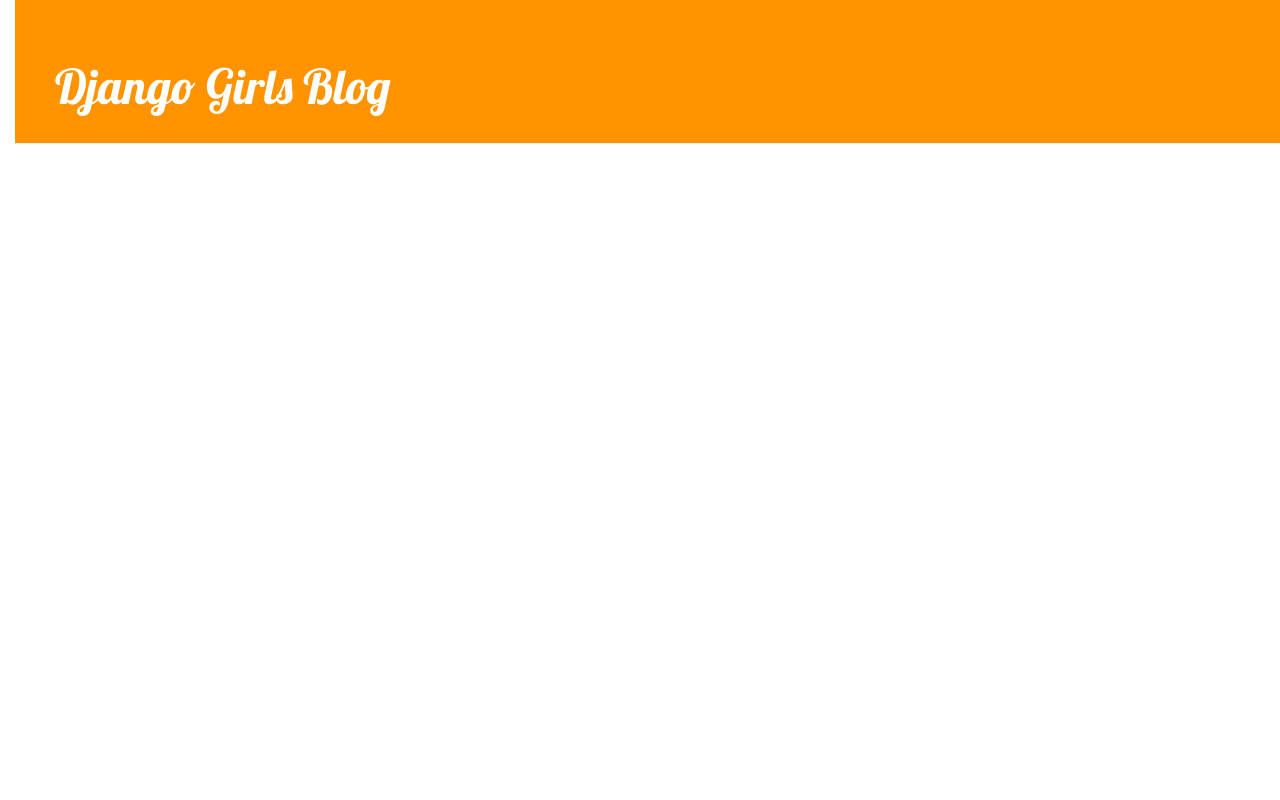
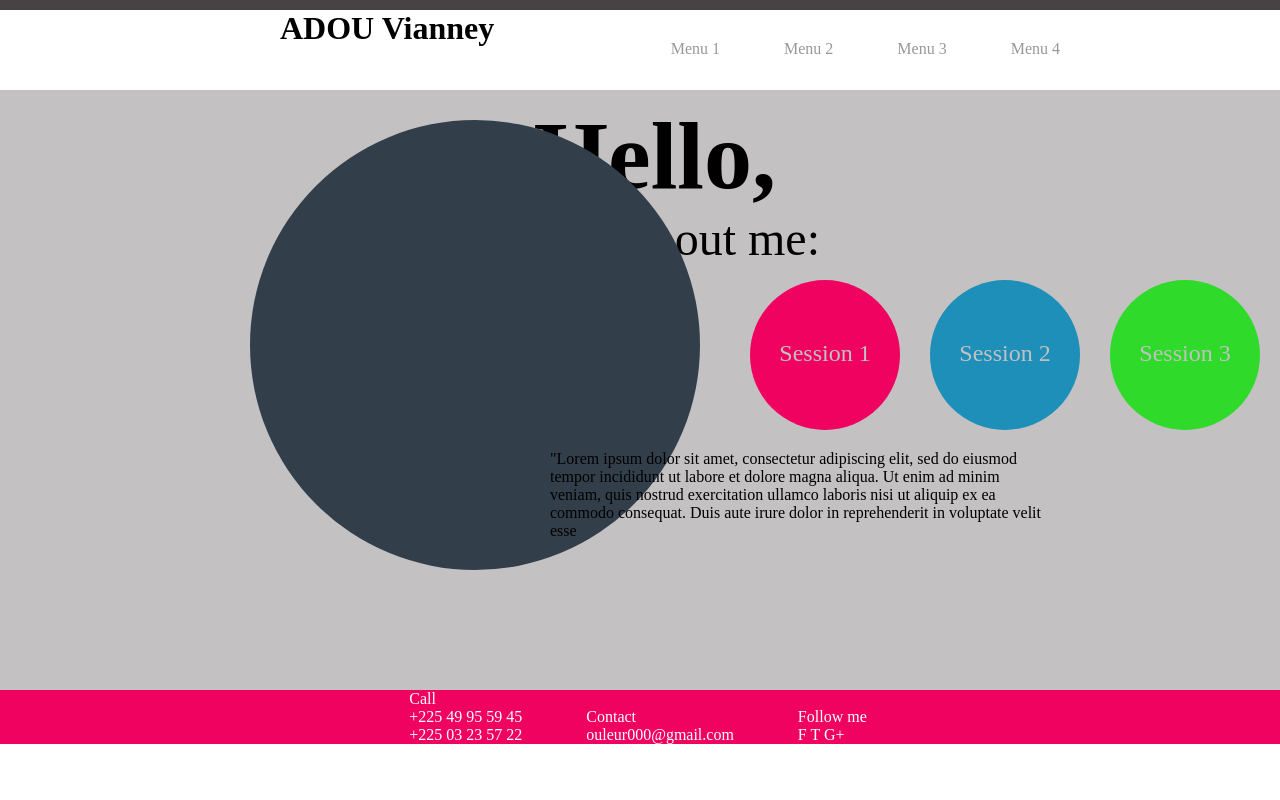
Before and after one commit to Ouleur/django-blog, a Django app: page / in a window 1280 px wide. Run offline with Django 3.2, Linux system fonts and the light colour scheme; data that the repository does not hold is empty; some libraries are stand-ins or nearby versions.

Commit message:
Nouveau design

```diff
--- a/blog/static/css/blog.css
+++ b/blog/static/css/blog.css
@@ -1,65 +1,131 @@
-body{
-
-	padding-left: 15px;
+* ,body, div{
+    margin: 0;
+    padding: 0;
+}
+.line {
+    height: 10px;
+    background-color: #474345;
 }
 
-h1 a {
-    color: #FCA205;
-    font-family: 'Lobster';
+.page-header {
+    height: 80px;
+
+}
+.logo {
+    margin-left: 280px;
+}
+.menu {
+    color: #989898;
+    right: 160px;
+    position: absolute;
+    top: 40px;
 }
 
-/*###########################################################################################*/
-
-.page-header {
-    background-color: #ff9400;
-    margin-top: 0;
-    padding: 20px 20px 20px 40px;
+.menu ul li{
+    display: inline-block;
+    margin-right: 60px;
 }
 
+.menu ul li a{
+    text-decoration: none;
+    color: #989898;
 
-.page-header h1, .page-header h1 a, .page-header h1 a:visited, .page-header h1 a:active {
-    color: #ffffff;
-    font-size: 36pt;
-    text-decoration: none;
-    padding-top: 20px;
+}
+.content {
+    background-color: #c3c1c2;
+    height: 600px;
+}
+
+.imageG {
+    position: absolute;
+    height: 450px;
+    width: 450px;
+    top: 120px;
+    left: 250px;
+    border-radius: 50%;
+    background-color: #323f4a;
+}
+
+.hello {
+    position: absolute;
+    top: 100px;
+    right: 460px;
+}
+
+.hello h1 {
+    font-size: 6em;
+}
+
+#bit {
+    font-size: 3em;
+}
+
+#text {
+    width: 500px;
+    position: absolute;
+    right: 230px;
+    top: 450px;
+}
+.imageP1,.imageP2,.imageP3{
+    top: 280px;
+    margin-left: 50px;
+    text-align: center;
+
+}
+.imageP1 {
+    position: absolute;
+    height: 150px;
+    width: 150px;
+    left: 700px;
+    border-radius: 50%;
+    background-color: #f00261;
+
+}
+.imageP2 {
+    position: absolute;
+    height: 150px;
+    width: 150px;
+    left: 880px;
+    border-radius: 50%;
+    background-color: #1d8fb9;
+
+}
+
+.imageP3 {
+    position: absolute;
+    height: 150px;
+    width: 150px;
+    left: 1060px;
+    border-radius: 50%;
+    background-color: #2fda2b;
+
+}
+
+.imageP1 p,.imageP2 p,.imageP3 p {
+    margin-top: 60px;
+    color: #c1c1c1;
+    font-size: 1.5em;
 
 }
 
 
-.content {
-    margin-left: 40px;
+.footer {
+    background-color: #f00261;
+}
+.footer div.cont{
+    width: 70%;
+    margin: auto;
+    text-align: center;
+    color: #fff;
 
 }
 
-h1, h2, h3, h4 {
-    font-family: 'Lobster', cursive;
+.call ,.contact,.follow{
+    display: inline-block;
+    text-align: left;
 }
 
-.date {
-    float: left;
-    color: #828282;
-
+  .contact,   .follow{
+    margin-left: 60px;
+    margin-top: -20px;
 }
-
-.save {
-    float: right;
-}
-
-.post-form textarea, .post-form input {
-    width: 100%;
-}
-
-.top-menu, .top-menu:hover, .top-menu:visited {
-    color: #ffffff;
-    float: right;
-    font-size: 26pt;
-    margin-right: 20px;
-}
-
-.post {
-    margin-bottom: 70px;
-}
-
-.post h1 a, .post h1 a:visited {
-    color: #000000;
-}
--- a/blog/templates/blog/base.html
+++ b/blog/templates/blog/base.html
@@ -1,23 +1,69 @@
 {% load i18n staticfiles %}
 <html>
     <head>
-        <title>Django Ouleur blog</title>
-        <link rel="stylesheet" href="//maxcdn.bootstrapcdn.com/bootstrap/3.2.0/css/bootstrap.min.css">
+        <title>Ouleur blog</title>
+        <!-- <link rel="stylesheet" href="//maxcdn.bootstrapcdn.com/bootstrap/3.2.0/css/bootstrap.min.css">
         <link rel="stylesheet" href="//maxcdn.bootstrapcdn.com/bootstrap/3.2.0/css/bootstrap-theme.min.css">
-        <link href="http://fonts.googleapis.com/css?family=Lobster&subset=latin,latin-ext" rel="stylesheet" type="text/css">
+        <link href="http://fonts.googleapis.com/css?family=Lobster&subset=latin,latin-ext" rel="stylesheet" type="text/css"> -->
         <link rel="stylesheet" href="{% static 'css/blog.css' %}">
     </head>
     <body>
+        <div class="all">
+                <div class="line"></div>
                 <div class="page-header">
-        <h1><a href="/">Django Girls Blog</a></h1>
+                    <div class="logo"><h1>ADOU Vianney</h1> </div>
+                    <div class="menu">
+                        <ul>
+                            <li><a href="#" class="menu1">Menu 1</a></li>
+                            <li><a href="#" class="menu2">Menu 2</a></li>
+                            <li><a href="#" class="menu3">Menu 3</a></li>
+                            <li><a href="#" class="menu4">Menu 4</a></li>
+                        </ul>
                     </div>
-    <div class="content container">
-        <div class="row">
+
+                    <!-- <h1><a href="/">Le Blog de OULEUR</a></h1> -->
+
+
+                </div>
+            <div class="content">
+                <!-- <div class="row">
                     <div class="col-md-8">
                     {% block content %}
                     {% endblock %}
                     </div>
+                </div> -->
+                <div class="hello"><p id="h"><h1>Hello,</h1></p><p id="bit">a bit about me:</p></div>
+                <div class="imageG" style="background-image: '{% static 'img/image1.png' %}';"></div>
+                <div class="imageP1"><p>Session 1</p></div>
+                <div class="imageP2"><p>Session 2</p></div>
+                <div class="imageP3"><p>Session 3</p></div>
+                <p id="text">"Lorem ipsum dolor sit amet, consectetur adipiscing elit, sed do eiusmod tempor incididunt ut labore et dolore magna aliqua. Ut enim ad minim veniam, quis nostrud exercitation ullamco laboris nisi ut aliquip ex ea commodo consequat. Duis aute irure dolor in reprehenderit in voluptate velit esse </p>
             </div>
+
+
+    </div >
+    <div class="footer">
+            <div class="cont">
+                <div class="call">
+                    <p>Call</p>
+                    <p>+225 49 95 59 45</p>
+                    <p>+225 03 23 57 22</p>
+                </div>
+
+                <div class="contact">
+                    <p>Contact</p>
+                    <p>ouleur000@gmail.com</p>
+                </div>
+
+                <div class="follow">
+                    <p>Follow me</p>
+                    <p>F T G+</p>
+                </div>
+
+                <div class="call">
+                </div>
+            </div>
+
         </div>
     </body>
 </html>
--- a/blog/urls.py
+++ b/blog/urls.py
@@ -1,7 +1,9 @@
 from django.conf.urls import url
 from . import views
 
-
+"""/ ==> Qcceuil
+   /post/1/ ==> detail des chaque poste
+"""
 urlpatterns = [
     url(r'^$', views.post_list, name='post_list'),
     url(r'^post/(?P<pk>[0-9]+)/$', views.post_detail, name='post_detail'),
```
Also changed, not shown: blog/views.py (+4 -3 lines), blog/forms.py (added), blog/static/img/image1.png (added). Lines whose indentation alone changed are shown as unchanged.
